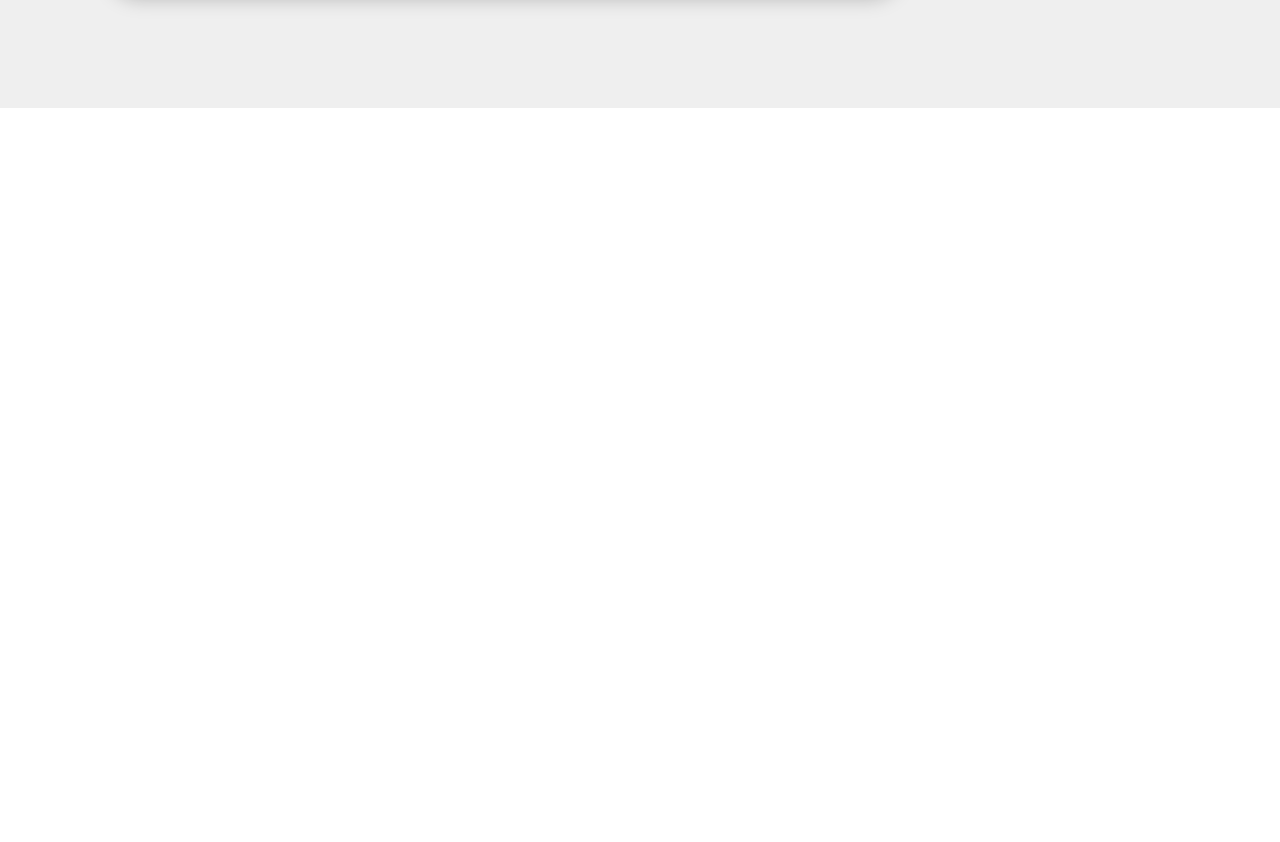
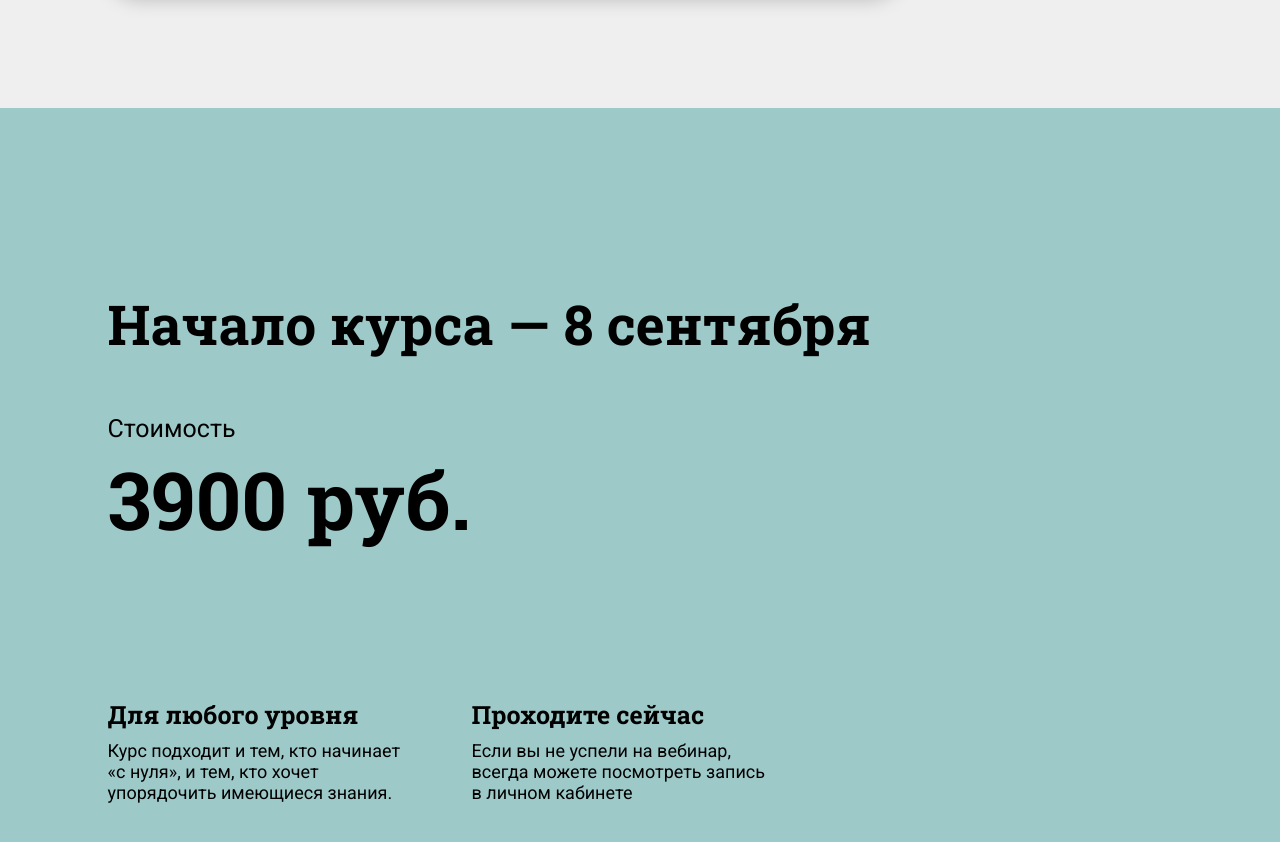
Before and after one commit to eliyev-1/---Web-project, a plain HTML site: page index.html in a window 1280 px wide. Shown: the part 5518-6360 px from the top of the page. Before the commit the page ends 5626 px from the top, so only its background shows below. Drawn offline with nearby package versions, Linux system fonts and the light colour scheme; a script that the page names is missing.

Commit message:
NachalaKursa section hazirdi

```diff
--- a/assets/home.css
+++ b/assets/home.css
@@ -290,3 +290,39 @@ font-size: 3rem;
 width: 3.2rem;
 height: 3.1rem;
 }
+.nachaloKursa{
+background-color: var(--color-light-blue);
+padding-top: 17.9rem;
+padding-bottom: 18.5rem;
+}
+.nachaloKursa__heder h1{
+font-size: 5.5rem;
+}
+.nachaloKursa__heder p{
+margin-top: 5.4rem;
+
+width: 17rem;
+height: 3.2rem;
+font-size: 2.5rem;
+}
+.nachaloKursa__heder h4{
+width: 48.1rem;
+height: 18.1rem;
+font-size: 8rem;
+}
+.subtext{
+display: flex;
+column-gap: 7rem;
+
+margin-top: 7.1rem;
+}
+.subtext h4{
+width: 29.4rem;
+font-size: 2.5rem;
+}
+.subtext p{
+margin-top: 0.9rem;
+width: 29.4rem;
+height: 7rem;
+font-size: 1.8rem;
+}
--- a/assets/style.css
+++ b/assets/style.css
@@ -32,6 +32,7 @@ height: 100%;
 --color-white:white;
 --color-black:black;
 --color-blue:#1E4681;
+--color-light-blue:#9DC9C8;
 --color-white-grey:#EFEFEF;
 
 
--- a/index.html
+++ b/index.html
@@ -278,6 +278,32 @@ crossorigin="anonymous" referrerpolicy="no-referrer" />
 </div>
 </div>
 
+<div class="nachaloKursa">
+<div class="container">
+<div class="nachaloKursa__heder">
+<h1>Начало курса — 8 сентября</h1>
+<p>Стоимость</p>
+<h4>3900 руб.</h4>
+</div>
+
+<div class="subtext">
+<div>
+<h4>Для любого уровня</h4>
+<p>Курс подходит и тем, кто начинает «с нуля»,
+и тем, кто хочет упорядочить имеющиеся знания.</p>
+</div>
+<div>
+<h4>Проходите сейчас</h4>
+<p>Если вы не успели на вебинар,
+всегда можете посмотреть запись в личном кабинете</p>
+</div>
+</div>
+
+</div>
+</div>
+
+
+
 
 
 
```
